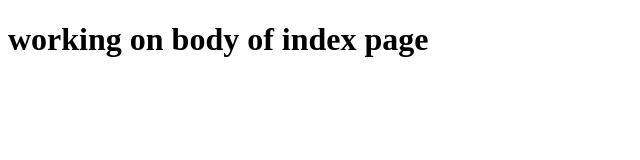
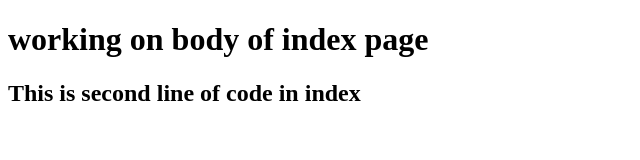
Before and after one commit to rupeshubhagat/git_pull_project, a plain HTML site: page index.html in a window 1280 px wide. Shown: the whole page, without its empty margins (0-640 px from the left). Drawn offline with Linux system fonts and the light colour scheme.

Commit message:
Working on body h2 tag and created js file also

```diff
--- a/index.html
+++ b/index.html
@@ -5,7 +5,9 @@
     <meta name="viewport" content="width=device-width, initial-scale=1.0">
     <title>Index</title>
 </head>
+
 <body>
     <h1>working on body of index page</h1>
+    <h2>This is second line of code in index</h2>
 </body>
 </html>
--- /dev/null
+++ b/intro.js
@@ -0,0 +1 @@
+console.log("sdjbk");
```
